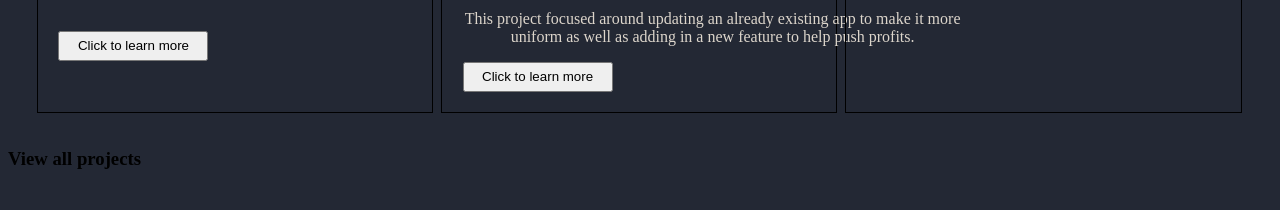
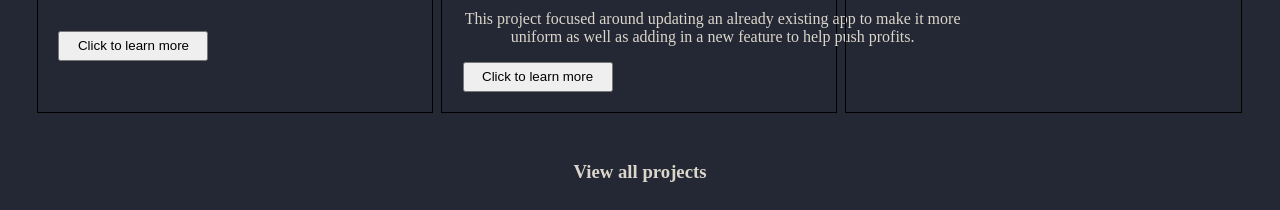
Before and after one commit to ChelseaGoldfish/My_Portfolio1, a plain HTML site: page index.html in a window 1280 px wide. Shown: the part 933-1143 px from the top of the page. Before the commit the page ends 1122 px from the top, so only its background shows below. Drawn offline with Linux system fonts and the light colour scheme.

Commit message:
CSS changes

```diff
--- a/style.css
+++ b/style.css
@@ -100,6 +100,13 @@ button {
     height: 30px;
 }
 
+.viewAllProjects {
+    display: flex;
+    align-items: center;
+    justify-content: center;
+    color: #DCD5CB;
+}
+
 @media only screen and (max-width: 600) {
 
     .skillsParent {
```
